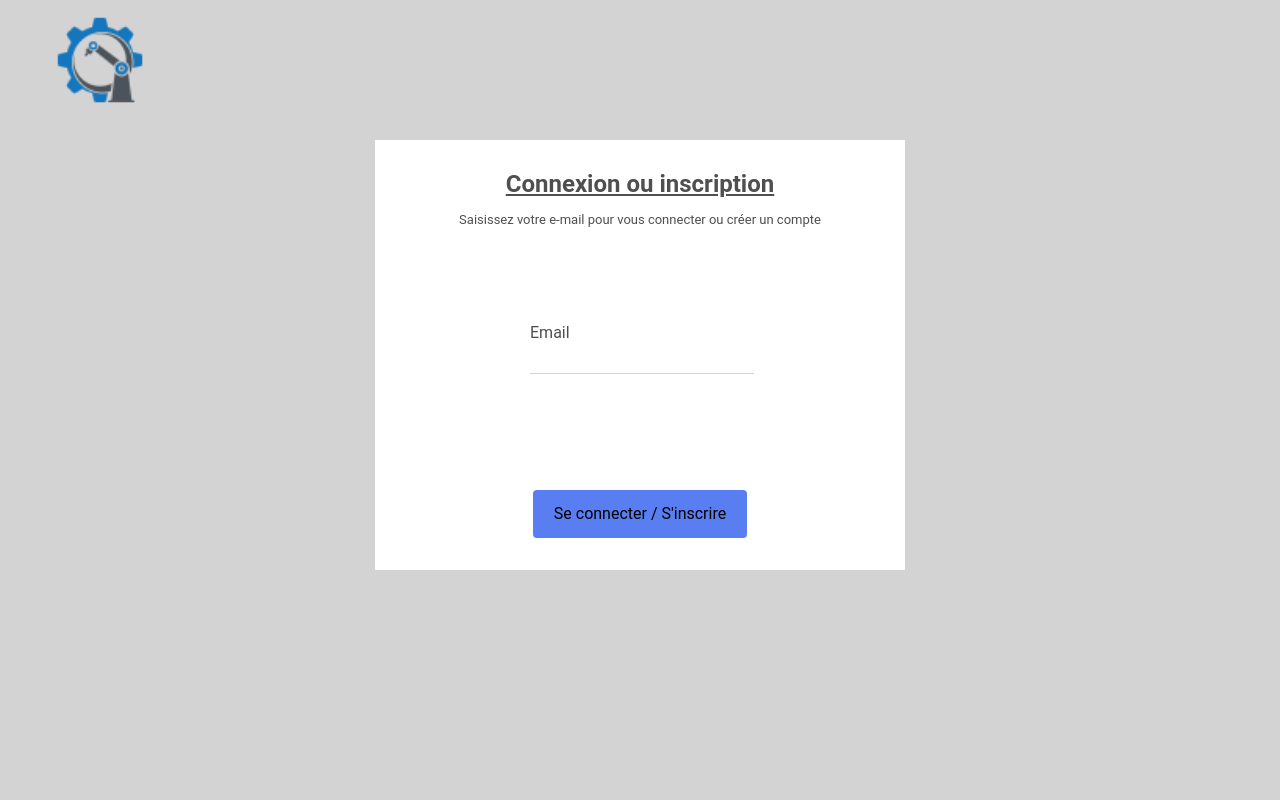
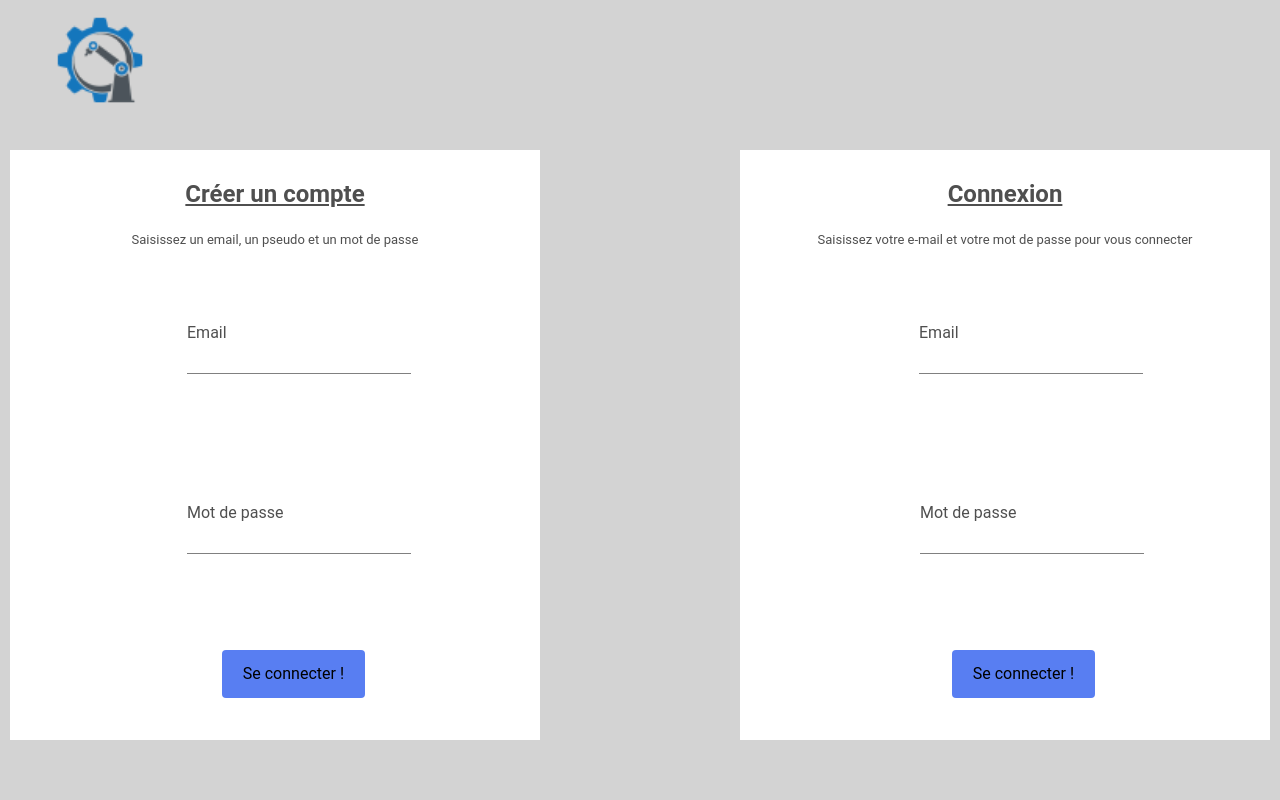
Before and after one commit to exatombe/bts-site, a PHP site: page /dashboard/authentification in a window 1280 px wide. Run offline with PHP 8.4, Linux system fonts and the light colour scheme; some libraries are stand-ins or nearby versions.

Commit message:
Co-authored-by: garder500 <garder500@users.noreply.github.com>

```diff
--- a/dashboard/authentification.php
+++ b/dashboard/authentification.php
@@ -11,15 +11,35 @@
     </head>
     <body style="background-color: lightgray;">
     <img src="http://<?= $_SERVER['SERVER_NAME']; ?>/media/favicon-64.png" alt="logo" />
-    <div class="boitelogin">
-        <h4><strong><u>Connexion ou inscription</u></strong></h4>
-        <p class="mini">Saisissez votre e-mail pour vous connecter ou créer un compte</p>
-        <div class="Pseudonyme">
+    <div class="boitelogin2">
+        <h4 class="h42"><strong><u>Créer un compte</u></strong></h4>
+        <p class="mini2">Saisissez un email, un pseudo et un mot de passe</p>
+        <div class="Compte2">
         <label for="e-mail">Email</label>
         <input type="email" name="e-mail" id="e-mail">
         </div>
+        <div class="mddp2">
+        <label for="mdp">Mot de passe</label>
+        <input type="password" name="mdp" id="mdp">
+        </div>
+        <span class="bouton2">
+        <button onclick="verify" style="border: none; background-color: #587EF2;">Se connecter !</button>
+        </span>
+    </div>
+
+    <div class="boitelogin">
+        <h4><strong><u>Connexion</u></strong></h4>
+        <p class="mini">Saisissez votre e-mail et votre mot de passe pour vous connecter</p>
+        <div class="Compte">
+        <label for="e-mail">Email</label>
+        <input type="email" name="e-mail" id="e-mail">
+        </div>
+        <div class="mddp">
+        <label for="mdp">Mot de passe</label>
+        <input type="password" name="mdp" id="mdp">
+        </div>
         <span class="bouton">
-        <button onclick="verify" style="border: none; background-color: #587EF2;">Se connecter / S'inscrire</button>
+        <button onclick="verify" style="border: none; background-color: #587EF2;">Se connecter !</button>
         </span>
     </div>
     </body>
--- a/index.php
+++ b/index.php
@@ -11,11 +11,7 @@
     </head>
     <body style="background-color: lightgray;">
         <?php include "./parts/header.php"; ?>
-        <?php
-            include './src/entity/user.php';
-            $user = new User(1);
-            var_dump($user);
-        ?>
+
         <?php include "./parts/footer.php"; ?>
     </body>
 </html>
--- a/parts/head.php
+++ b/parts/head.php
@@ -29,9 +29,9 @@
         <link rel="icon" type="image/png" sizes="64x64" href="https://bot-creator.com/favicon-64.png">
         <title><?php echo $n; ?></title>
 <!-- Font Awesome -->
-<link rel="stylesheet" type="text/css" href="http://<?= $_SERVER['SERVER_NAME']; ?>/style.css">
-<link rel="stylesheet" type="text/css" href="http://<?= $_SERVER['SERVER_NAME']; ?>/styleFooter.css">
-<link rel="stylesheet" type="text/css" href="http://<?= $_SERVER['SERVER_NAME']; ?>/styleAuthentification.css">
+<link rel="stylesheet" type="text/css" href="/style.css">
+<link rel="stylesheet" type="text/css" href="/styleFooter.css">
+<link rel="stylesheet" type="text/css" href="/styleAuthentification.css">
 <link href="https://cdnjs.cloudflare.com/ajax/libs/font-awesome/5.15.1/css/all.min.css" rel="stylesheet"/>
 <!-- Google Fonts -->
         <link rel="preconnect" href="https://fonts.googleapis.com">
--- a/styleAuthentification.css
+++ b/styleAuthentification.css
@@ -1,13 +1,76 @@
-.boitelogin
+.boitelogin2
 {
+    position: absolute;
+    left: 10px;
+    top: 150px;
     width: 530px;
-    height: 430px;
-    margin: auto;
+    height: 590px;
     border: none;
     background-color: white;
     padding: 12px;
-    margin-top: 140px;
-    margin-bottom: 100px;
+    display: flex;
+    flex-direction: column;
+    justify-content: center;
+    align-items: center;
+}
+
+.h42
+{
+    position: absolute;
+    top: 30px;
+}
+
+.Compte2
+{
+    position: absolute;
+    top: 170px;
+    left: 177px;
+}
+
+.mddp2
+{
+    position: absolute;
+    top: 350px;
+    left: 177px;
+}
+
+input
+{
+    border: none;
+    border-bottom: 1px solid grey;
+    outline: none;
+}
+
+.bouton2
+{
+    position: absolute;
+    top: 500px;
+    right: 175px;
+    border: none;
+    background-color: #587EF2;
+    padding: 10px;
+    padding-left: 15px;
+    padding-right: 15px;
+    border-radius: 4px;
+}
+
+.mini2
+{
+    position: absolute;
+    top: 80px;
+    font-size: small;
+}
+
+.boitelogin
+{
+    position: absolute;
+    right: 10px;
+    top: 150px;
+    width: 530px;
+    height: 590px;
+    border: none;
+    background-color: white;
+    padding: 12px;
     display: flex;
     flex-direction: column;
     justify-content: center;
@@ -17,27 +80,35 @@
 h4
 {
     position: absolute;
-    top: 170px;
+    top: 30px;
 }
 
-.Pseudonyme
+.Compte
 {
     position: absolute;
-    top: 320px;
-    left: 855px;
+    top: 170px;
+    left: 179px;
+}
+
+.mddp
+{
+    position: absolute;
+    top: 350px;
+    left: 180px;
 }
 
 input
 {
     border: none;
-    border-bottom: 1px solid lightgray;
+    border-bottom: 1px solid grey;
     outline: none;
 }
 
 .bouton
 {
     position: absolute;
-    top: 490px;
+    top: 500px;
+    right: 175px;
     border: none;
     background-color: #587EF2;
     padding: 10px;
@@ -58,9 +129,10 @@ img
 .mini
 {
     position: absolute;
-    top: 210px;
+    top: 80px;
     font-size: small;
 }
+
 
 @media screen and (max-width: 1366px)
 {
```
